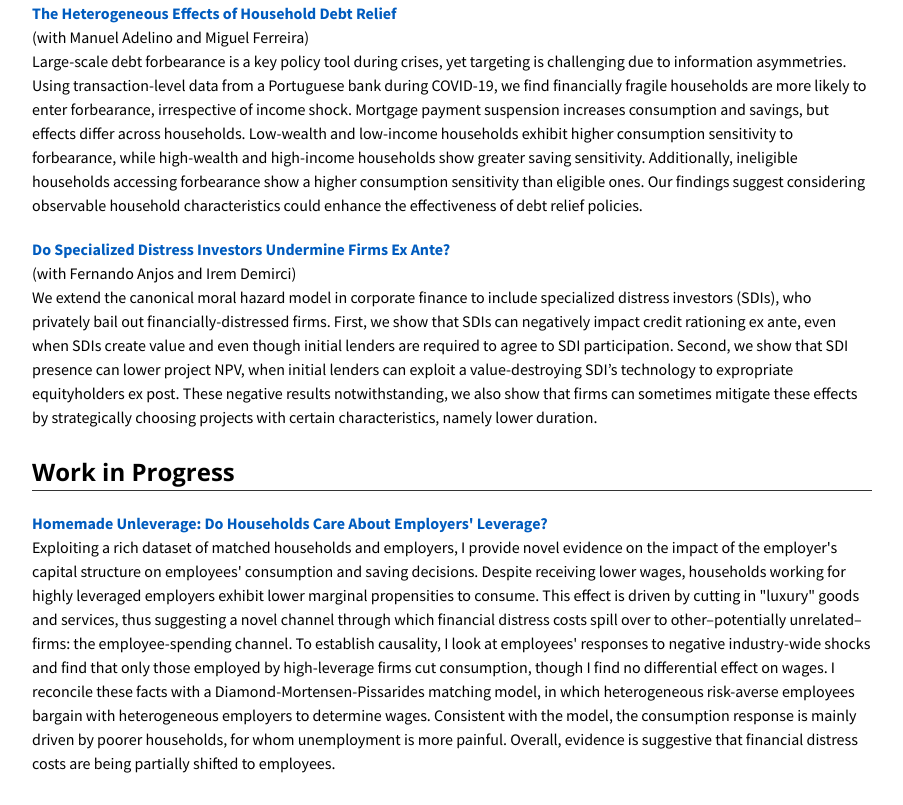
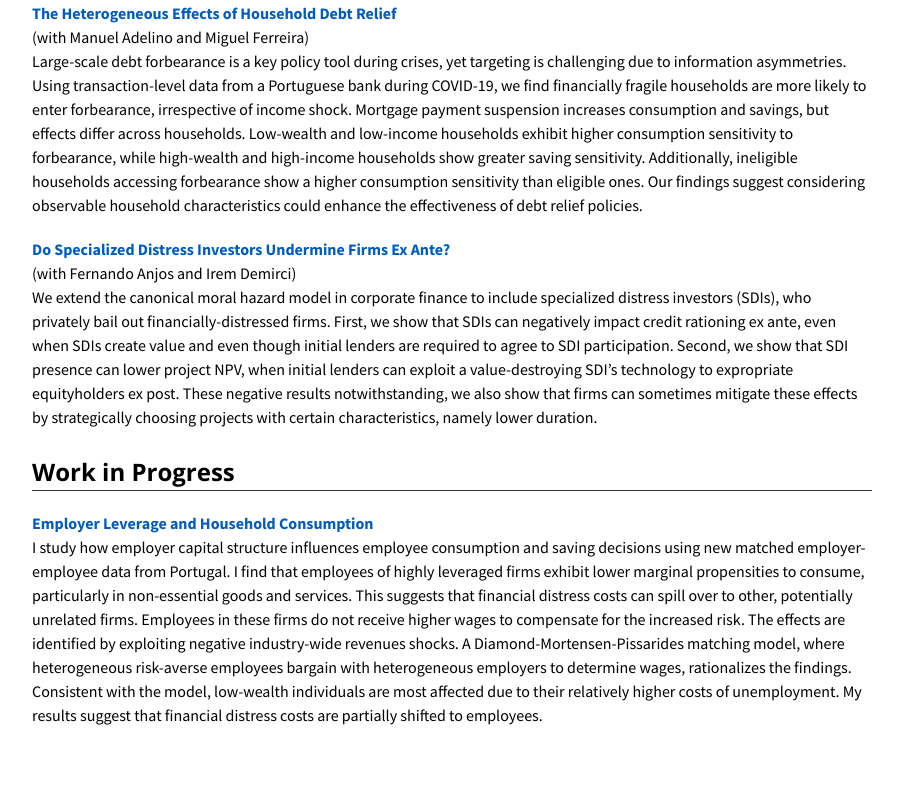
Before and after one commit to miguelcfoliveira/miguelcfoliveira.github.io, a plain HTML site: page research.html in a window 1280 px wide. Shown: the part 160-965 px from the top of the page, without its empty margins (188-1091 px from the left). After the commit the page ends 917 px from the top, so only its background shows below. Drawn offline with nearby package versions, Linux system fonts and the light colour scheme.

Commit message:
v20241021

```diff
--- a/research.html
+++ b/research.html
@@ -94,21 +94,20 @@
 
             <p class="text">
               <a class="highlight-text" target="_blank">
-                Homemade Unleverage: Do Households Care About Employers' Leverage?</a><br>
-              Exploiting a rich dataset of matched households and employers, I provide novel
-              evidence on the impact of the employer's capital structure on employees' consumption
-              and saving decisions. Despite receiving lower wages, households working for
-              highly leveraged employers exhibit lower marginal propensities to consume. This effect
-              is driven by cutting in "luxury" goods and services, thus suggesting a novel channel
-              through which financial distress costs spill over to other&ndash;potentially unrelated&ndash;firms:
-              the employee-spending channel. To establish causality, I look at employees' responses to
-              negative industry-wide shocks and find that only those employed by high-leverage firms cut
-              consumption, though I find no differential effect on wages. I reconcile these facts with a
-              Diamond-Mortensen-Pissarides matching model, in which heterogeneous risk-averse employees
-              bargain with heterogeneous employers to determine wages. Consistent with the model,
-              the consumption response is mainly driven by poorer households, for whom unemployment is
-              more painful. Overall, evidence is suggestive that financial distress costs are being
-              partially shifted to employees.
+                Employer Leverage and Household Consumption</a><br>
+              I study how employer capital structure influences employee consumption
+              and saving decisions using new matched employer-employee data from Portugal.
+              I find that employees of highly leveraged firms exhibit lower marginal
+              propensities to consume, particularly in non-essential goods and services.
+              This suggests that financial distress costs can spill over to other,
+              potentially unrelated firms. Employees in these firms do not receive higher
+              wages to compensate for the increased risk. The effects are identified by
+              exploiting negative industry-wide revenues shocks. A Diamond-Mortensen-Pissarides
+              matching model, where heterogeneous risk-averse employees bargain with heterogeneous
+              employers to determine wages, rationalizes the findings. Consistent with the model,
+              low-wealth individuals are most affected due to their relatively higher costs of
+              unemployment. My results suggest that financial distress costs are partially shifted
+              to employees.
             </p>
           </div>
 
```
Also changed, not shown: 1 other file.
